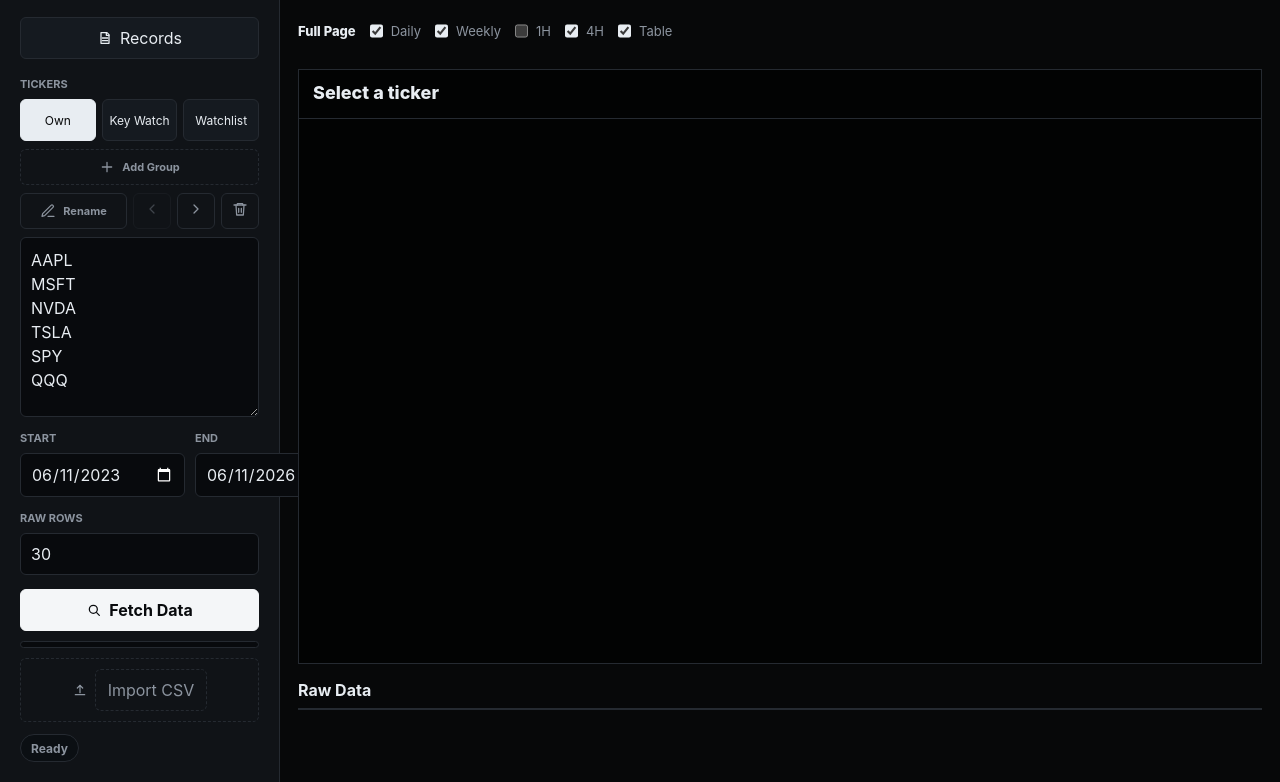
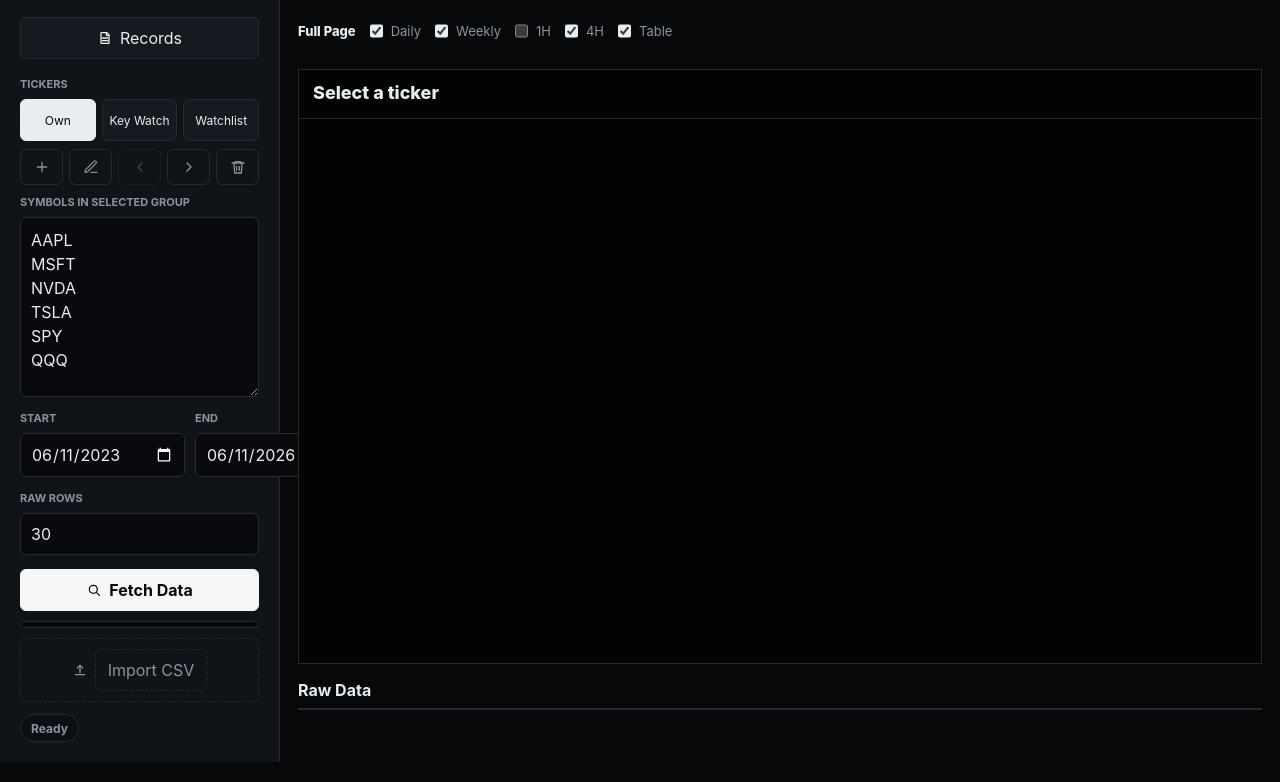
Before and after one commit to simonw0718/ticker-tool-deploy, a website: page outputs/ticker-tool/static/index.html in a window 1280 px wide. Shown: the part 69-851 px from the top of the page. Drawn offline with Linux system fonts and the light colour scheme; no server answers.

Commit message:
Clarify ticker group controls

```diff
--- a/outputs/ticker-tool/static/index.html
+++ b/outputs/ticker-tool/static/index.html
@@ -37,14 +37,15 @@
             <button type="button" data-list="keyWatch">Key Watch</button>
             <button type="button" data-list="watchlist">Watchlist</button>
           </div>
-          <button id="addListBtn" type="button" class="add-list icon-button"><svg class="icon"><use href="#icon-plus"></use></svg><span>Add Group</span></button>
           <div class="list-tools" aria-label="Ticker group tools">
-            <button id="renameListBtn" type="button" class="icon-button"><svg class="icon"><use href="#icon-edit"></use></svg><span>Rename</span></button>
+            <button id="addListBtn" type="button" aria-label="Add group" title="Add group"><svg class="icon"><use href="#icon-plus"></use></svg></button>
+            <button id="renameListBtn" type="button" aria-label="Rename group" title="Rename group"><svg class="icon"><use href="#icon-edit"></use></svg></button>
             <button id="moveListLeftBtn" type="button" aria-label="Move group left"><svg class="icon"><use href="#icon-left"></use></svg></button>
             <button id="moveListRightBtn" type="button" aria-label="Move group right"><svg class="icon"><use href="#icon-right"></use></svg></button>
             <button id="deleteListBtn" type="button" aria-label="Delete group"><svg class="icon"><use href="#icon-trash"></use></svg></button>
           </div>
-          <textarea id="tickers" spellcheck="false">AAPL
+          <span class="subfield-label">Symbols in selected group</span>
+          <textarea id="tickers" spellcheck="false" placeholder="One ticker per line">AAPL
 MSFT
 NVDA
 TSLA
--- a/outputs/ticker-tool/static/styles.css
+++ b/outputs/ticker-tool/static/styles.css
@@ -148,28 +148,16 @@ textarea {
   border-color: #e8edf2;
 }
 
-.add-list {
-  min-height: 36px;
-  justify-content: center;
-  border-style: dashed;
-  color: var(--muted);
-  background: #101317;
-  font-size: 12px;
-  font-weight: 700;
-}
-
-.add-list:hover {
-  color: var(--text);
-  background: #151a20;
-}
-
 .list-tools {
   display: grid;
-  grid-template-columns: minmax(0, 1fr) 38px 38px 38px;
+  grid-template-columns: repeat(5, minmax(0, 1fr));
   gap: 6px;
 }
 
 .list-tools button {
+  display: inline-flex;
+  align-items: center;
+  justify-content: center;
   min-width: 0;
   min-height: 36px;
   padding: 7px 8px;
@@ -185,6 +173,15 @@ textarea {
 .list-tools button:disabled {
   opacity: 0.38;
   cursor: default;
+}
+
+.subfield-label {
+  margin-top: 2px;
+  color: var(--muted);
+  font-size: 10px;
+  font-weight: 700;
+  letter-spacing: 0;
+  text-transform: uppercase;
 }
 
 .grid2 {
```
